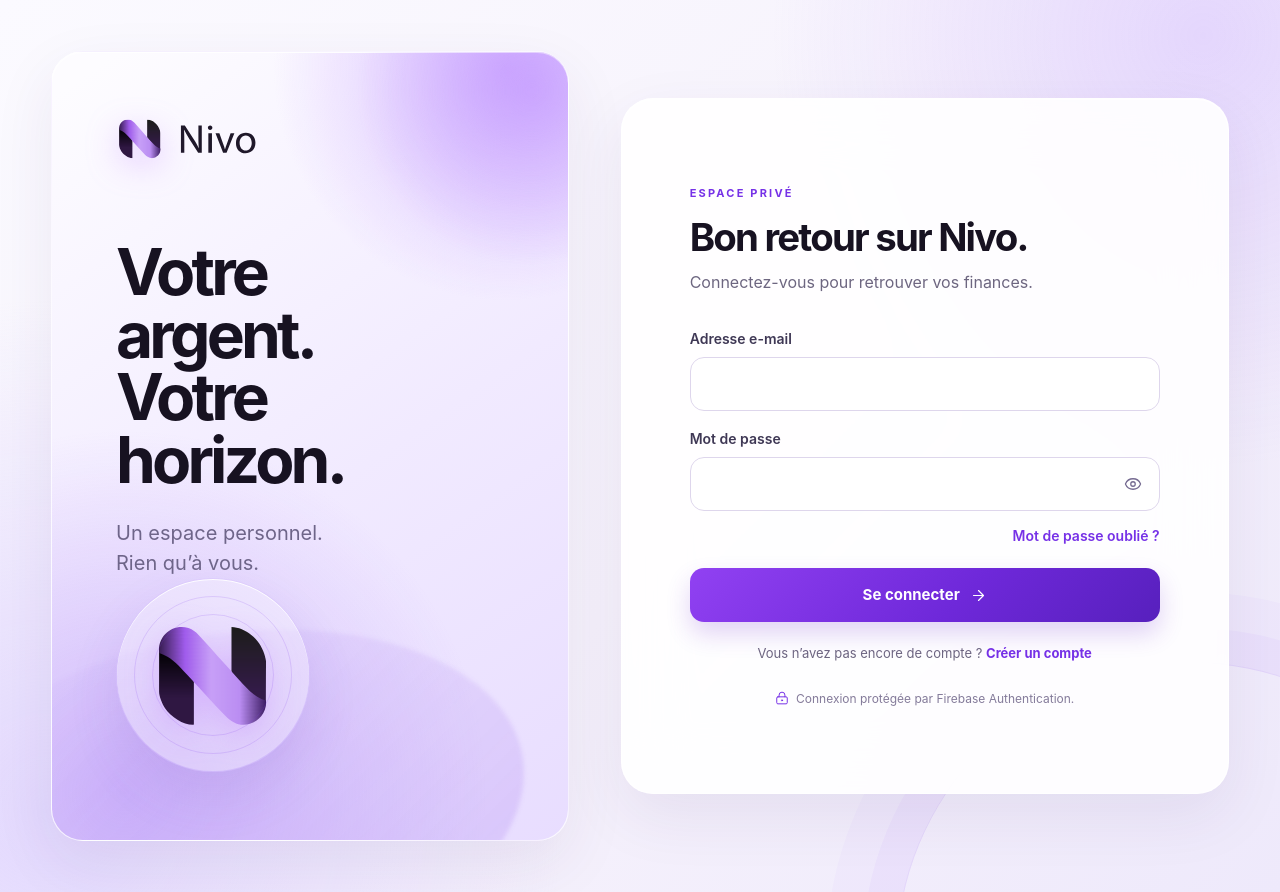
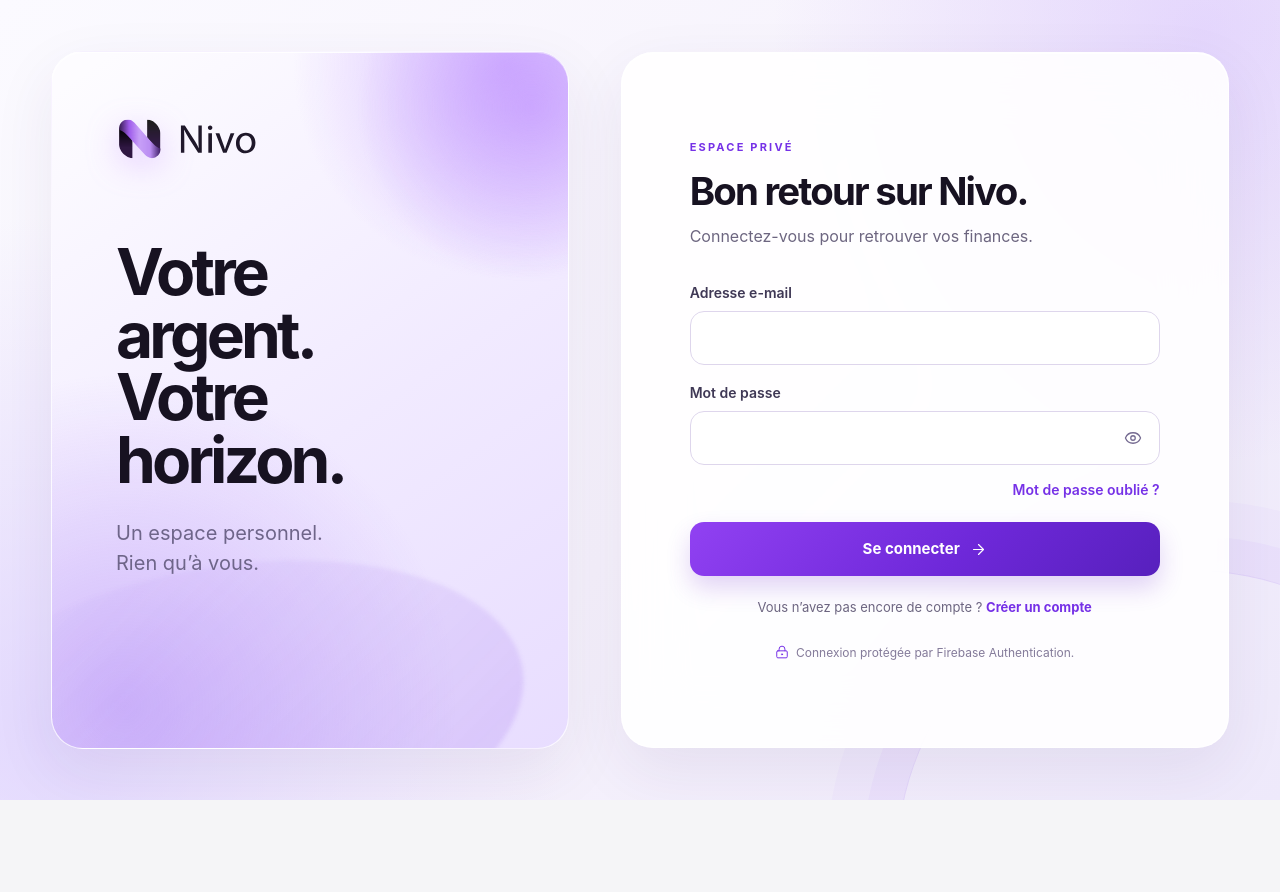
Before and after one commit to celiansg/nivo-finance, a React (Vite) app: page /#/login in a window 1280 px wide. After the commit the page ends 800 px from the top, so only its background shows below. Built offline with nearby package versions, Linux system fonts and the light colour scheme; no server answers.

Commit message:
refactor: simplify login hero decoration

```diff
--- a/src/pages/Login.tsx
+++ b/src/pages/Login.tsx
@@ -1,7 +1,7 @@
 import { useState, type FormEvent } from 'react';
 import { useAuth } from '../contexts/AuthContext';
 import { Icon } from '../components/ui';
-import { NivoLogo, NivoMark } from '../components/BrandLogo';
+import { NivoLogo } from '../components/BrandLogo';
 
 function friendlyError(cause: unknown) {
   const code =
@@ -108,9 +108,6 @@
           <br />
           Rien qu’à vous.
         </p>
-        <div className="auth-orbit">
-          <NivoMark size={124} />
-        </div>
       </div>
       <main className="auth-form">
         <div>
```
